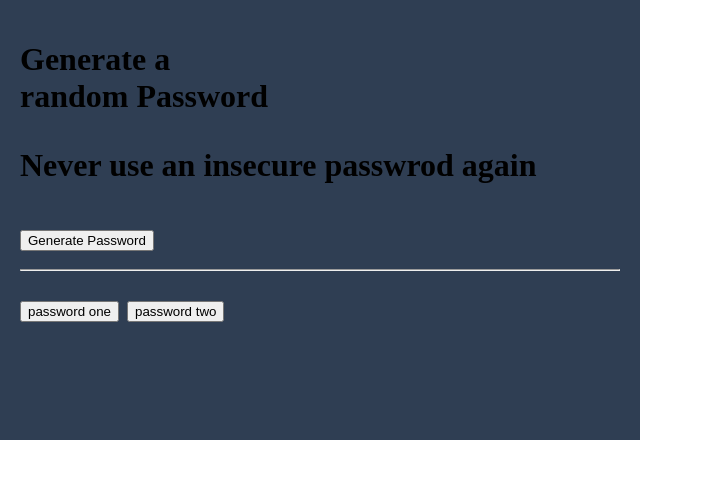
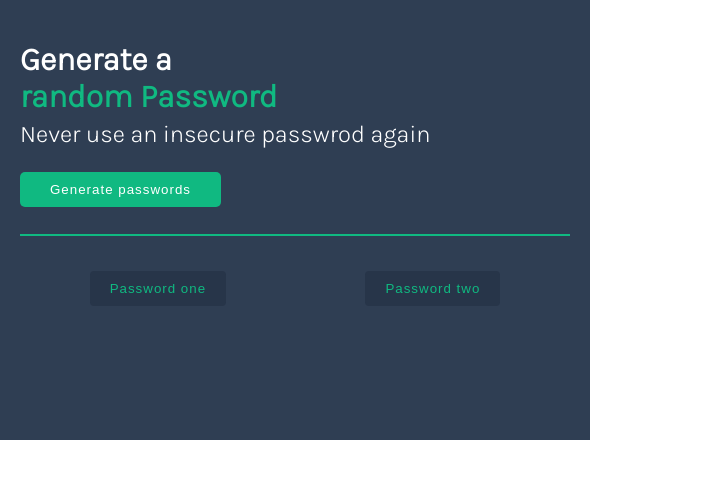
Before and after one commit to RaqibullahAshorzada/Password-Generator, a plain HTML site: page index.html in a window 1280 px wide. Shown: the whole page, without its empty margins (0-703 px from the left). Drawn offline with Linux system fonts and the light colour scheme.

Commit message:
done with styling part of the project password generator

```diff
--- a/index.html
+++ b/index.html
@@ -6,6 +6,8 @@
     <title>Password Generator</title>
     <meta name='viewport' content='width=device-width, initial-scale=1'>
     <link rel='stylesheet' type='text/css' media='screen' href='style.css'>
+
+<link href="https://fonts.googleapis.com/css2?family=Karla:wght@300&display=swap" rel="stylesheet">
     <script src='passwordGenerator.js'></script>
 </head>
 <body>
@@ -15,13 +17,14 @@
             <h1 class="inner-box-header">
                 Generate a <br>
                 <span>random Password</span>
-            <!-- </h1> -->
+            </h1>
             <p class="inner-box-paragraph">Never use an insecure passwrod again</p>
-            <button>Generate Password</button>
+            <button id="generate-password">Generate passwords</button>
+            <br><br>
             <hr>
             <div class="passwords">
-                <button id="password1">password one</button>
-                <button id="password2">password two</button>
+                <button id="password1">Password one</button>
+                <button id="password2">Password two</button>
             </div>
         </div>
     </div>
--- a/style.css
+++ b/style.css
@@ -1,14 +1,65 @@
 body {
-    /* text-align: center; */
     margin: 0%;
+    font-family: 'Karla', sans-serif;
 }
+
 .box {
     padding: 20px;
-    width: 600px;
+    width: 550px;
     height: 400px;
     background-color:#2F3E53;
 
 }
-.inner-box {
+
+.inner-box-header {
+    color: white;
+    font-weight: 700px;
+    margin-bottom: 5px;
+}
+
+.inner-box-header span {
+    color: #10B981;
 
 }
+
+.inner-box-paragraph {
+    font-size: 24px;
+    color: white;
+    font-weight: 400px;
+    margin-top: 3px;
+}
+
+#generate-password {
+    padding: 10px 30px;
+    border-radius: 5px;
+    background-color: #10B981;
+    border: none;
+    cursor: pointer;
+    color: white;
+    letter-spacing: 1px;
+}
+
+#generate-password:hover {
+    background-color: rgb(9, 135, 93)
+}
+
+hr {
+    background-color:#10B981;
+    border: 0.1px solid #10B981;
+}
+.passwords {
+    display: flex;
+    justify-content: space-around;
+    margin-top: 35px;
+    color: #10B981;
+}
+
+#password1 , #password2 {
+    padding: 10px 20px;
+    border-radius: 4px;
+    background-color: #273549;
+    border: none;
+    cursor: pointer;
+    color:#10B981;
+    letter-spacing: 1px;
+}
```
